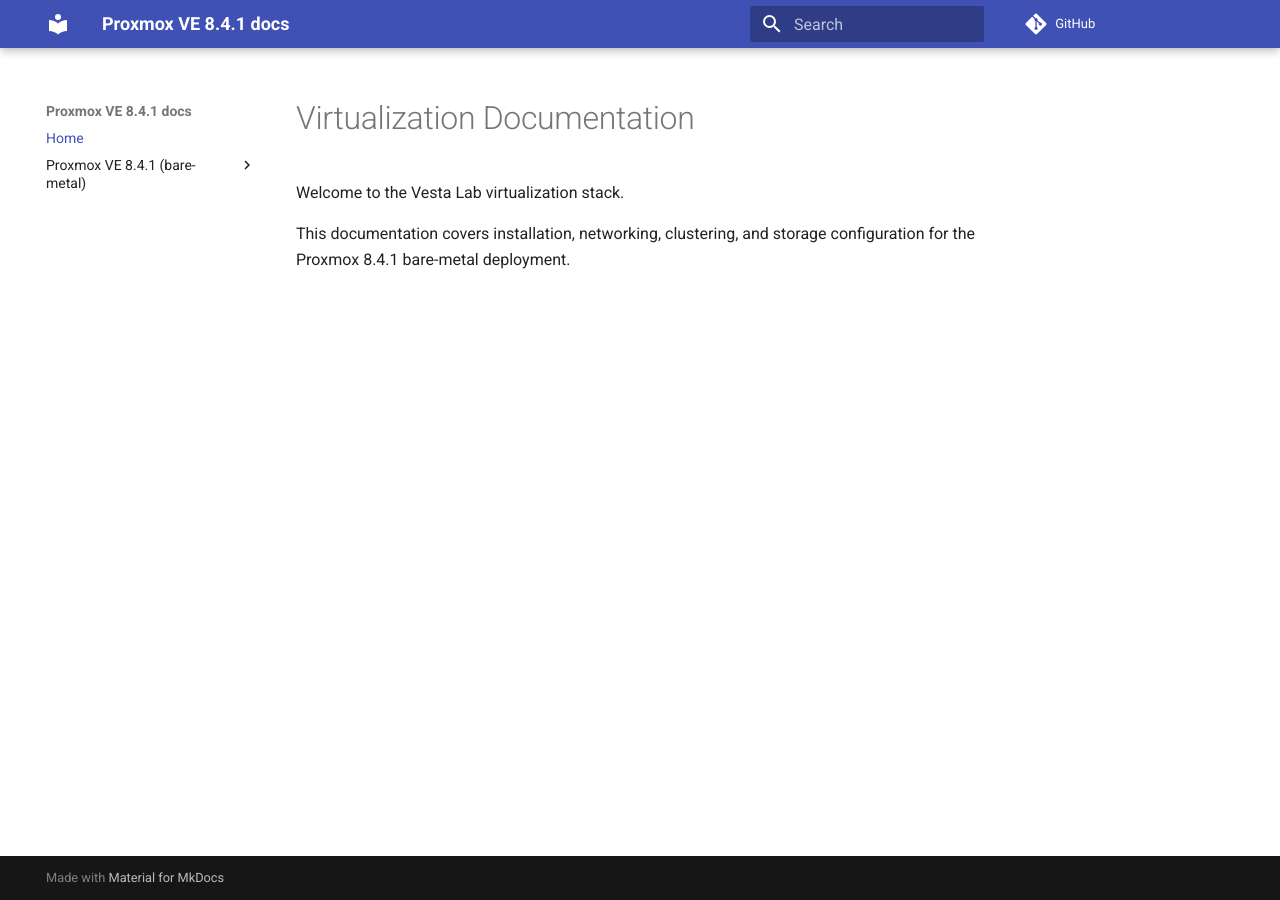
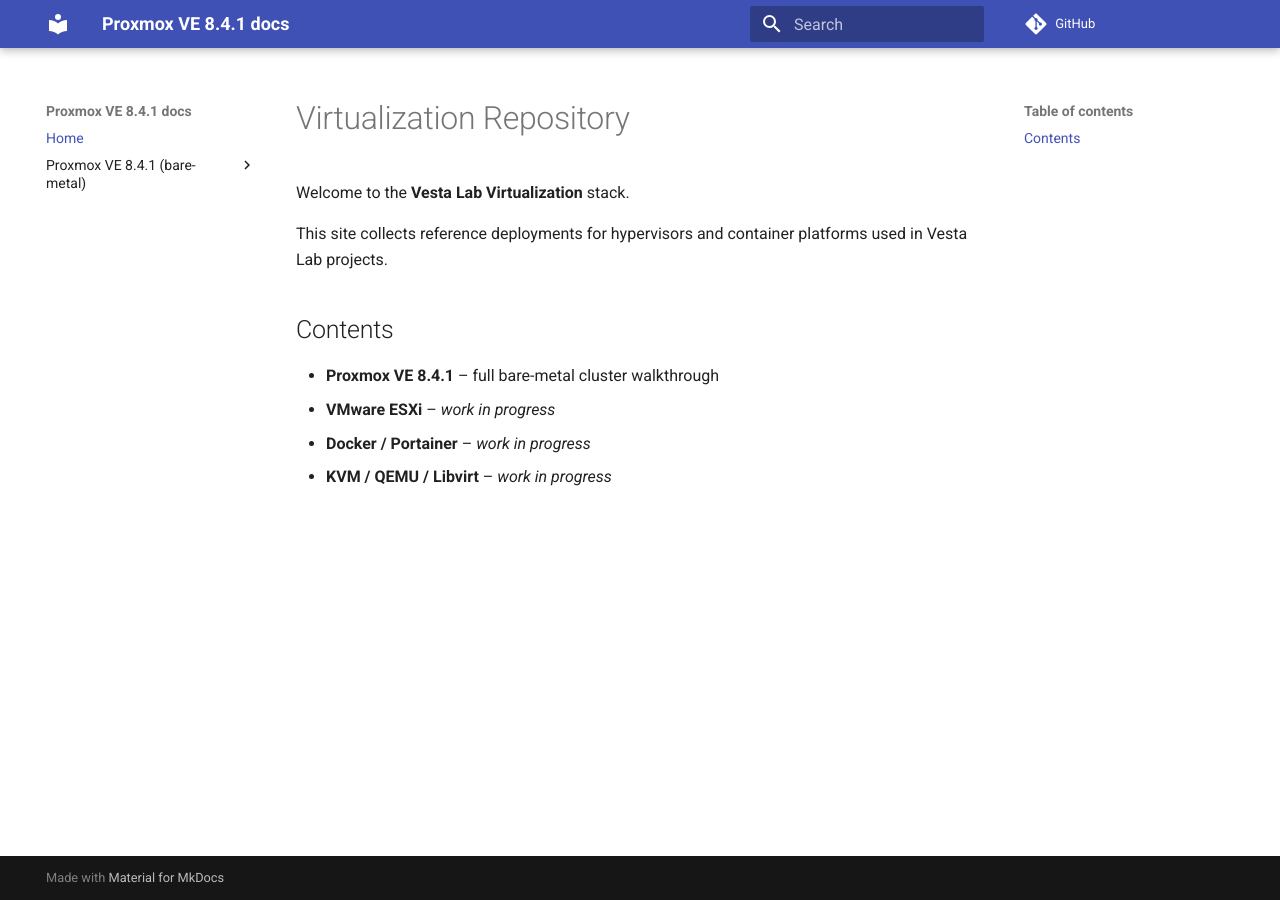
Before and after one commit to iFezGez/virtualization, an MkDocs documentation site: the page built from docs/index.md, in a window 1280 px wide. Built offline with MkDocs 1.6.1 and Material for MkDocs 9.7.7, drawn with Linux system fonts in a browser that asks for light colours; comment, search, counter and statistics services are not loaded.

Commit message:
Update index.md

```diff
--- a/docs/index.md
+++ b/docs/index.md
@@ -1,5 +1,12 @@
-# Virtualization Documentation
+# Virtualization Repository
 
-Welcome to the Vesta Lab virtualization stack.
+Welcome to the **Vesta Lab Virtualization** stack.
 
-This documentation covers installation, networking, clustering, and storage configuration for the Proxmox 8.4.1 bare-metal deployment.
+This site collects reference deployments for hypervisors and container platforms used in Vesta Lab projects.
+
+## Contents
+
+- **Proxmox VE 8.4.1** – full bare-metal cluster walkthrough
+- **VMware ESXi** – *work in progress*
+- **Docker / Portainer** – *work in progress*
+- **KVM / QEMU / Libvirt** – *work in progress*
```
